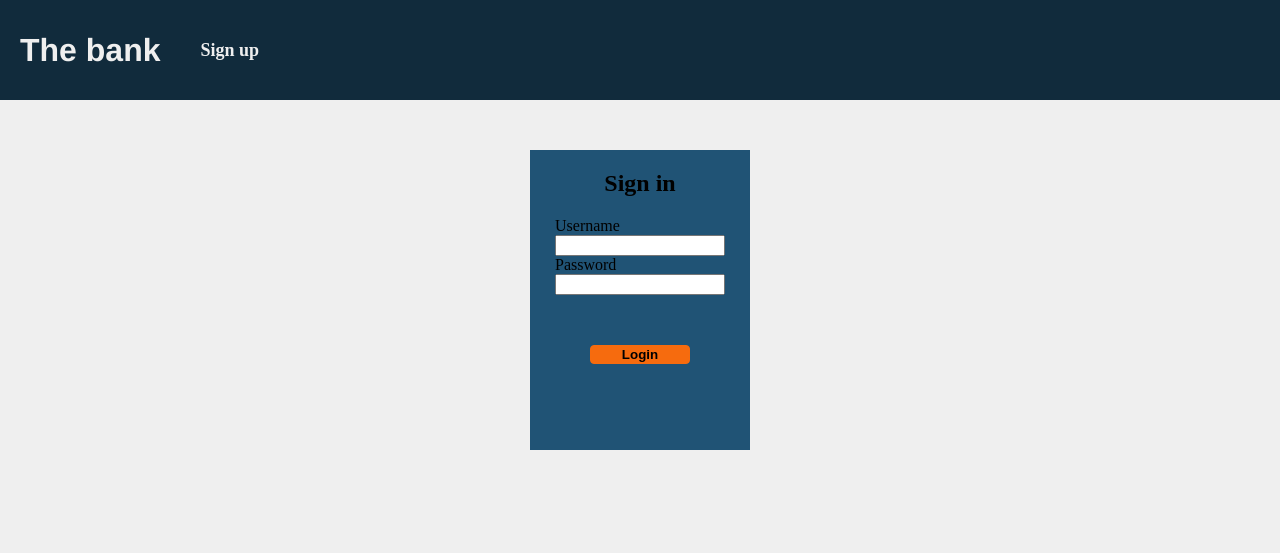
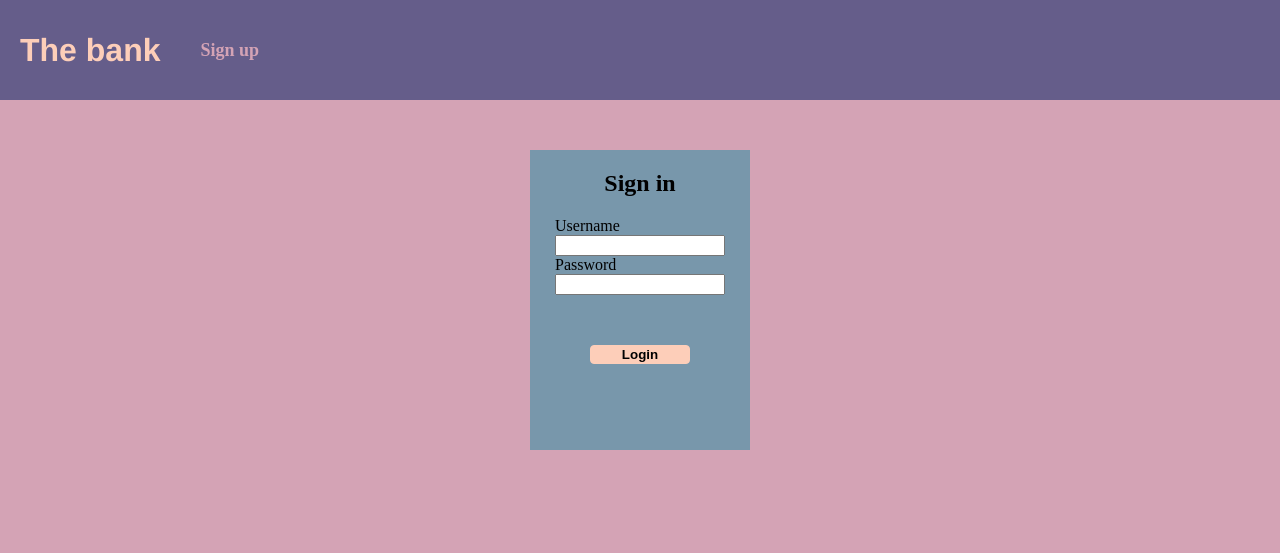
Before and after one commit to piggelini/the-bank, a website: page public/index.html in a window 1280 px wide. Drawn offline with Linux system fonts and the light colour scheme; no server answers.

Commit message:
some more styling added

```diff
--- a/public/styles/partials/_variables.scss
+++ b/public/styles/partials/_variables.scss
@@ -1,4 +1,5 @@
-$blue: rgb(32, 83, 117);
-$navy: rgb(17, 43, 60);
-$grey: rgb(239, 239, 239);
-$orange: rgb(246, 107, 14)
+$orange: rgb(253, 206, 185);
+$blue: rgb(120, 151, 171);
+$pink: rgb(212, 163, 181);
+$purple: rgb(101, 93, 138);
+$dark: rgb(30, 18, 18);
--- a/public/styles/style.scss
+++ b/public/styles/style.scss
@@ -2,7 +2,7 @@
 
 body {
     margin: 0;
-    background-color: $grey;
+    background-color: $pink;
 }
 
 .main-content {
@@ -18,13 +18,13 @@ body {
     display: flex;
     height: 100px;
     width: 100vw;
-    background-color: $navy;
+    background-color: $purple;
     justify-content: flex-start;
     align-items: center;
 
     h1 {
         font-family: 'Franklin Gothic Medium', 'Arial Narrow', Arial, sans-serif;
-        color: $grey;
+        color: $orange;
         margin: 20px;
     }
 
@@ -35,7 +35,7 @@ body {
 
         a {
             text-decoration: none;
-            color: $grey;
+            color: $pink;
             margin: 20px;
             font-size: 18px;
             font-weight: bold;
@@ -68,7 +68,7 @@ body {
         margin: 20px;
         background-color: $blue;
         font-family: 'Segoe UI', Tahoma, Geneva, Verdana, sans-serif;
-        color: $grey;
+        color: $orange;
 
         p {
             margin: 10px;
```
Also changed, not shown: public/styles/style.css, 1 other file.
